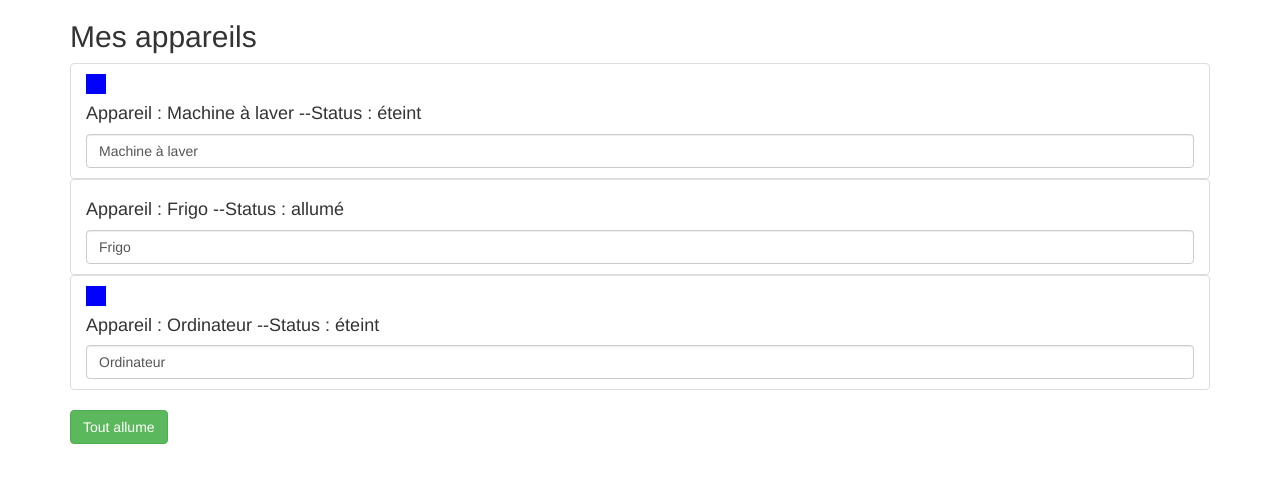
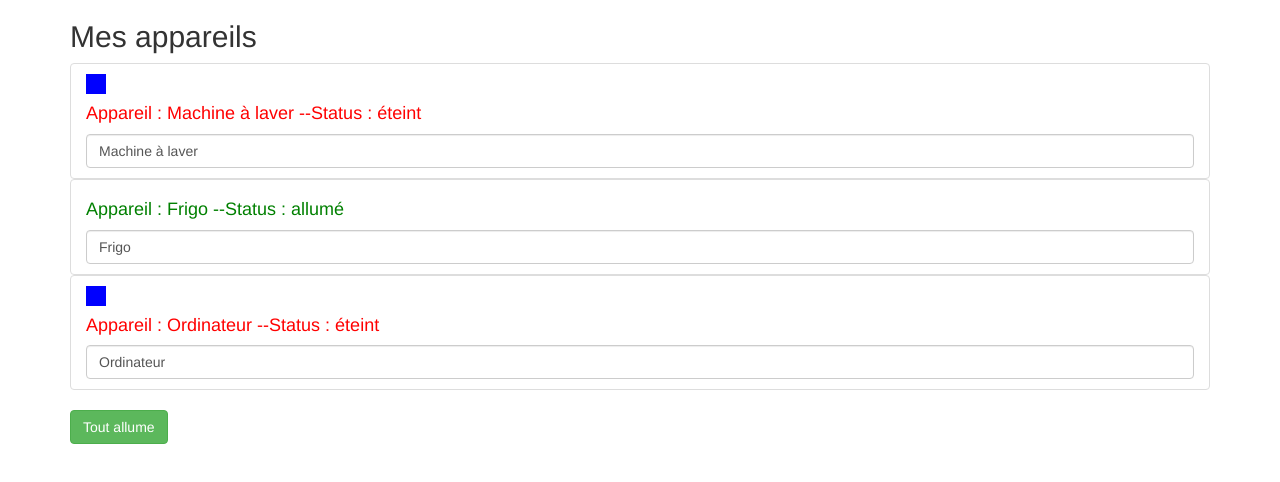
Before and after one commit to GitPersSiham/app-angular, an Angular app: page / in a window 1280 px wide. Shown: the top 482 px of the page. Built offline with nearby package versions, Linux system fonts and the light colour scheme.

Commit message:
utlisation du ngStyle

```diff
--- a/src/app/appareil/appareil.component.html
+++ b/src/app/appareil/appareil.component.html
@@ -1,7 +1,7 @@
 <li class="list-group-item">
   <div style="width:20px;height:20px;background-color:blue;"
   *ngIf="appareilStatus === 'éteint'"></div>
-  <h4>Appareil : {{ appareilName }} --Status : {{ getStatus()}}</h4>
+  <h4 [ngStyle]="{color: getColor()}">Appareil : {{ appareilName }} --Status : {{ getStatus()}}</h4>
   <input type="text" class="form-control" [(ngModel)]="appareilName">
 
 </li>
--- a/src/app/appareil/appareil.component.ts
+++ b/src/app/appareil/appareil.component.ts
@@ -18,4 +18,12 @@ export class AppareilComponent implements OnInit {
    return this.appareilStatus;
 
    }
+   getColor() {
+    if(this.appareilStatus === 'allumé') {
+      return 'green';
+    } else if(this.appareilStatus === 'éteint') {
+      return 'red';
+    }
 }
+
+}
```
